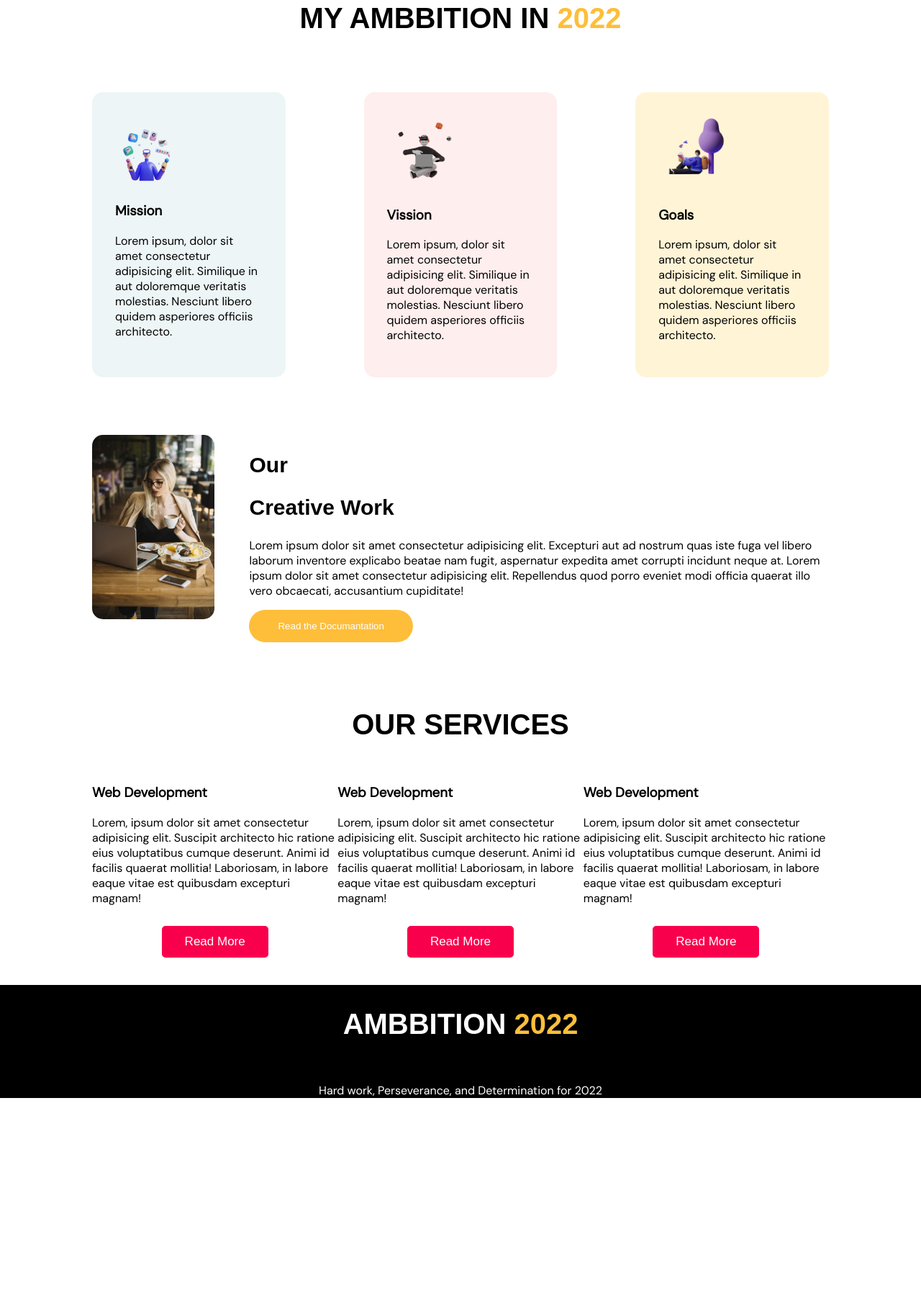
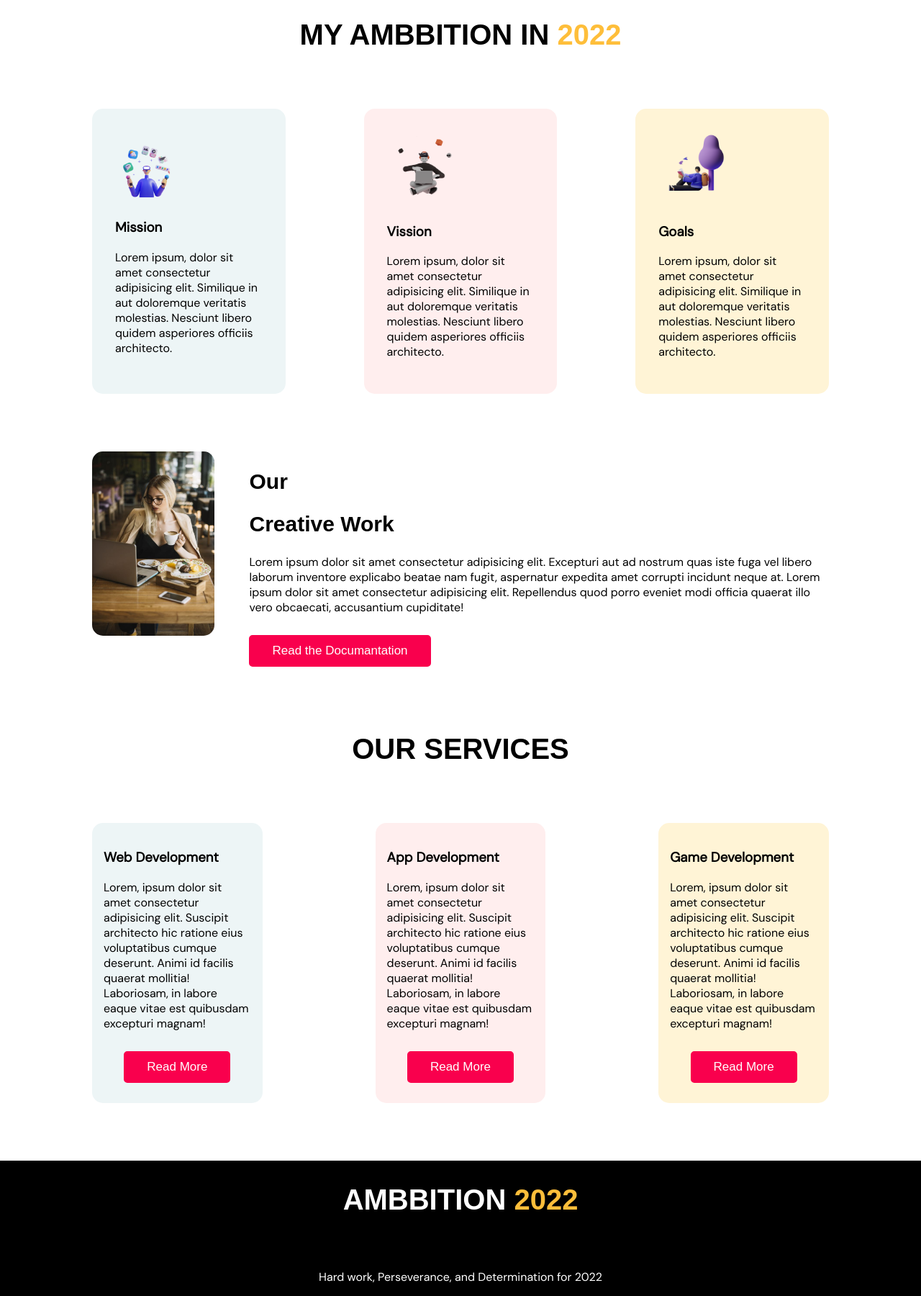
Before and after one commit to tanvirgithub21/-assingment1, a plain HTML site: page index.html in a window 1280 px wide. Shown: the part 545-2345 px from the top of the page at 72% size. Before the commit the page ends 2086 px from the top, so only its background shows below. Drawn offline with Linux system fonts and the light colour scheme.

Commit message:
created hero ambbition creative-work our-services footer

```diff
--- a/index.html
+++ b/index.html
@@ -14,8 +14,10 @@
     <link rel="stylesheet" href="style.css" />
   </head>
   <body>
-    <!-- first-section  -->
-    <section class="first-section">
+
+    <!-- hero section  -->
+
+    <section class="hero-section">
       <div class="container">
         <div class="left-side">
           <div class="side-border">
@@ -29,7 +31,7 @@
             consectetur aut fuga impedit deleniti vero eveniet voluptatem eaque
             nam modi quidem! Vitae nostrum eum itaque?
           </p>
-          <button class="style-btn">MORE ABOUT ME</button>
+          <button class="btn"><a class="btn-link" href="">MORE ABOUT ME</a></button>
           <p>Scroll down to explore more</p>
         </div>
 
@@ -40,11 +42,13 @@
         </div>
       </div>
     </section>
-    <!-- second section  -->
-    <section class="second-section">
+
+    <!-- my ambbition in 2022 -->
+
+    <section class="ambbition-section">
       <h1 class="text-center">MY AMBBITION IN <span class="heading-color">2022</span></h1>
       <div class="container">
-        <div class="ammbition mission">
+        <div class="ammbition bg-skyblue">
           <img
             class="ammbition-image"
             src="./images/illustrators/illustrator-1.png"
@@ -57,7 +61,7 @@
             asperiores officiis architecto.
           </p>
         </div>
-        <div class="ammbition vission">
+        <div class="ammbition bg-lightred">
           <img
             class="ammbition-image"
             src="./images/illustrators/illustrator-2.png"
@@ -70,7 +74,7 @@
             asperiores officiis architecto.
           </p>
         </div>
-        <div class="ammbition goals">
+        <div class="ammbition bg-lightgold">
           <img
             class="ammbition-image"
             src="./images/illustrators/illustrator-3.png"
@@ -85,8 +89,10 @@
         </div>
       </div>
     </section>
-    <!-- third section  -->
-    <section class="third-section">
+
+    <!-- creative work -->
+
+    <section class="creative-section">
       <div class="container">
         <div class="left-side">
           <div class="contain-image">
@@ -98,25 +104,20 @@
           <h2>Our</h2>
           <h2>Creative Work</h2>
           <p>Lorem ipsum dolor sit amet consectetur adipisicing elit. Excepturi aut ad nostrum quas iste fuga vel libero laborum inventore explicabo beatae nam fugit, aspernatur expedita amet corrupti incidunt neque at. Lorem ipsum dolor sit amet consectetur adipisicing elit. Repellendus quod porro eveniet modi officia quaerat illo vero obcaecati, accusantium cupiditate! </p>
-          <button class="style-btn"> Read the Documantation</button>
+          <button class="btn"><a class="btn-link" href="">Read the Documantation</a></button>
+
         </div>
       </div>
+
       <!-- our services -->
+
    <section class="services">
     <h1 class="text-center">OUR SERVICES</h1>
     <div class="container">
-      <div class="card">
-        <i class="fa-solid fa-bars"></i>
-        <h3>Web Development</h3>
-        <p>Lorem, ipsum dolor sit amet consectetur adipisicing elit. Suscipit architecto hic ratione eius voluptatibus cumque deserunt. Animi id facilis quaerat mollitia! Laboriosam, in labore eaque vitae est quibusdam excepturi magnam!</p>
-        <div class="btn-wrap">
-          <button class="btn">
-            <a class="btn-link" href="">Read More</a>
-          </button>
-        </div>
 
-      </div>
-      <div class="card">
+      <div class="card-wraper">
+
+        <div class="card bg-skyblue">
           <i class="fa-solid fa-bars"></i>
           <h3>Web Development</h3>
           <p>Lorem, ipsum dolor sit amet consectetur adipisicing elit. Suscipit architecto hic ratione eius voluptatibus cumque deserunt. Animi id facilis quaerat mollitia! Laboriosam, in labore eaque vitae est quibusdam excepturi magnam!</p>
@@ -126,9 +127,10 @@
             </button>
           </div>
         </div>
-      <div class="card">
+
+        <div class="card bg-lightred">
           <i class="fa-solid fa-bars"></i>
-        <h3>Web Development</h3>
+          <h3>App Development</h3>
           <p>Lorem, ipsum dolor sit amet consectetur adipisicing elit. Suscipit architecto hic ratione eius voluptatibus cumque deserunt. Animi id facilis quaerat mollitia! Laboriosam, in labore eaque vitae est quibusdam excepturi magnam!</p>
           <div class="btn-wrap">
             <button class="btn">
@@ -136,6 +138,19 @@
             </button>
           </div>
         </div>
+
+        <div class="card bg-lightgold">
+          <i class="fa-solid fa-bars"></i>
+          <h3>Game Development</h3>
+          <p>Lorem, ipsum dolor sit amet consectetur adipisicing elit. Suscipit architecto hic ratione eius voluptatibus cumque deserunt. Animi id facilis quaerat mollitia! Laboriosam, in labore eaque vitae est quibusdam excepturi magnam!</p>
+          <div class="btn-wrap">
+            <button class="btn">
+              <a class="btn-link" href="">Read More</a>
+            </button>
+          </div>
+        </div>
+      </div>
+
 
     </div>
    </section>
--- a/style.css
+++ b/style.css
@@ -1,36 +1,37 @@
-* {
-}
 body {
   font-family: "DM Sans", sans-serif;
   margin: 0;
   padding: 0;
-  /* box-sizing: border-box; */
-  /* background-color: #e3f6ff; */
-  /* background-color: #f4ffec; */
-  /* background-color: black; */
+  box-sizing: border-box;
 }
+
 .text-center {
   text-align: center;
 }
+
 h1 {
   font-family: "Poppins", sans-serif;
   font-size: 40px;
   font-weight: bolder;
 }
+
 h2 {
   font-family: "Poppins", sans-serif;
   font-size: 30px;
   font-weight: bolder;
 }
+
 .heading-color {
   color: #febe3a;
 }
 
 /* btn */
+
 .btn-wrap {
   display: flex;
   justify-content: center;
 }
+
 .btn {
   background-color: #f9004d;
   border: 2px solid #f9004d;
@@ -40,11 +41,13 @@ h2 {
   transition: all 0.3s ease;
   margin: 0.75rem 0;
 }
+
 .btn a {
   text-decoration: none;
   color: white;
   font-size: 17px;
 }
+
 .btn:hover {
   background-color: white;
   color: #f9004d;
@@ -53,61 +56,36 @@ h2 {
   color: #f9004d;
 }
 
-section.first-section .container {
+/* hero section  */
+
+section.hero-section .container {
   display: flex;
   width: 80%;
   margin: 0 auto;
   padding-top: 5rem;
 }
-.style-btn {
-  border: none;
-  background-color: #febe3a;
-  color: white;
-  padding: 15px 40px;
-  border-radius: 35px;
-  cursor: pointer;
-  transition: all 0.3s ease;
-  display: block;
-  margin: 0.75rem 0;
-}
-.style-btn:hover {
-  background-color: white;
-  color: #febe3a;
-  border: 2px solid #febe3a;
-}
+
 .right-side .person-image img {
   width: 75%;
   padding-left: 5rem;
 }
-.side-border {
-  /* border: 2px solid red; */
-}
-/* second section  */
-section.second-section h1 {
+
+/* my ambbition in 2022 */
+
+section.ambbition-section h1 {
   margin-top: 5rem;
   margin-bottom: 5rem;
 }
-section.second-section .container {
+
+section.ambbition-section .container {
   display: flex;
   width: 80%;
   justify-content: space-between;
   margin: 0 auto;
 }
-section.second-section .container .ammbition-image {
+
+section.ambbition-section .container .ammbition-image {
   width: 50%;
-}
-
-.mission {
-  background-color: #edf5f6;
-  width: 20%;
-  padding: 2rem;
-  border-radius: 15px;
-}
-.vission {
-  background-color: #ffeeee;
-}
-.goals {
-  background-color: #fff4d6;
 }
 
 .ammbition {
@@ -116,7 +94,22 @@ section.second-section .container .ammbition-image {
   border-radius: 15px;
 }
 
-section.third-section .container {
+/* colors */
+
+.bg-skyblue {
+  background-color: #edf5f6;
+}
+
+.bg-lightred {
+  background-color: #ffeeee;
+}
+.bg-lightgold {
+  background-color: #fff4d6;
+}
+
+/* creative work  */
+
+section.creative-section .container {
   display: flex;
   width: 80%;
   margin: 5rem auto;
@@ -126,20 +119,36 @@ section.third-section .container {
   width: 100%;
   border-radius: 15px;
 }
-section.third-section .container .right-side {
+
+section.creative-section .container .right-side {
   margin-left: 3rem;
 }
+
 /* our services */
-section.services .container {
+
+section.services .container .card-wraper {
   display: flex;
-  width: 80%;
-  margin: 0 auto;
+  justify-content: space-between;
+}
+
+section.services .container .card-wraper .card {
+  padding: 1rem;
+  width: 20%;
+  border-radius: 15px;
 }
 /* footer */
+
 footer {
   background-color: black;
   color: white;
 }
+
 footer h1 {
   padding: 2rem 0;
 }
+
+footer p {
+  padding: 1rem 0;
+  margin-bottom: 0;
+}
+/* end g */
```
Lines whose indentation alone changed are shown as unchanged.
